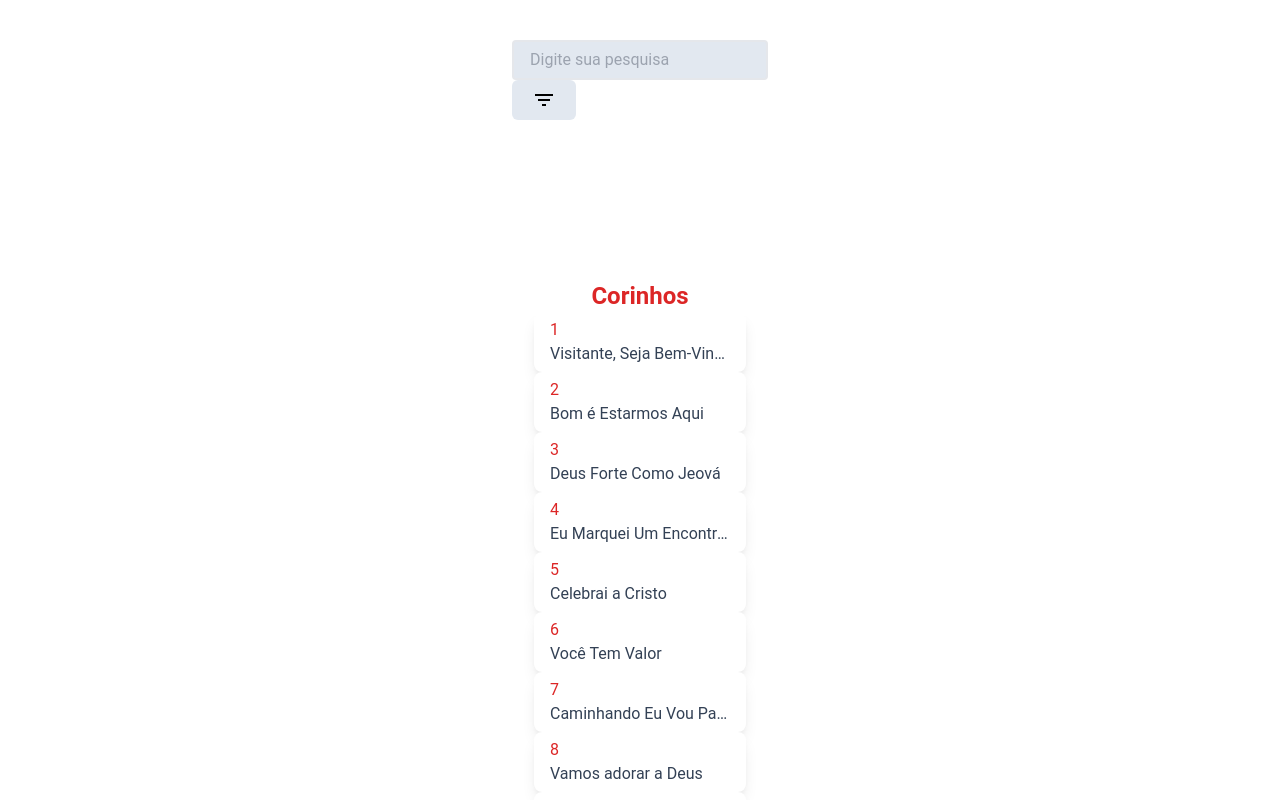
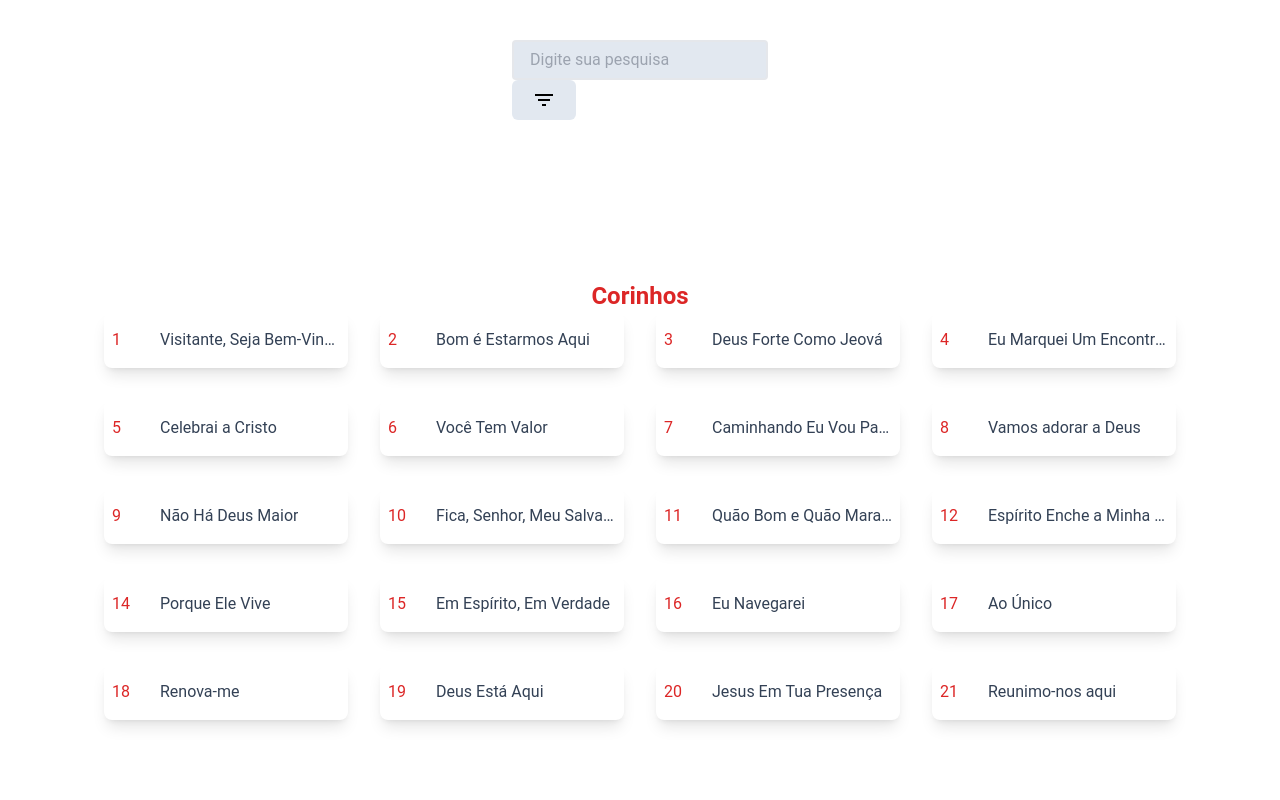
Before and after one commit to thiago-silva-santos/gospeltune, a Nuxt app: page / in a window 1280 px wide. Shown: the top 800 px of the page. Built offline with nearby package versions, Linux system fonts and the light colour scheme.

Commit message:
Ajustes no layout dos cards

```diff
--- a/components/SongsCards.vue
+++ b/components/SongsCards.vue
@@ -1,19 +1,18 @@
 <template>
   <div>
     <section class=" py-10">
-      <div class="grid grid-flow-row gap-8 text-neutral-600 sm:grid-cols-1 md:grid-cols-2 lg:grid-cols-3 xl:grid-cols-4">
+      <div class="cards_container">
         <template v-for="item in items" :key="item">
           <nuxt-link v-if="item.cifra.length > 0"
             :to="item.tipo == 'corinho' ? `/song-view/corinhos/${item.id}` : `/song-view/hinos-harpa-crista/${item.id}`">
             <div class="card_ ">
-              <div class="flex items-center gap-4">
-                <div class="song_number text-center font-bold text-lg">
+              <div class="song_number text-center font-bold text-lg">
                   {{ item.id }}
                 </div>
-                <div class="song_title text-center text-ellipsis overflow-hidden w-full">
+                <div class="song_title">
                   {{ item.nome }}
                 </div>
-              </div>
+
             </div>
           </nuxt-link>
           <div v-else class="card_">
@@ -50,14 +49,17 @@ export default {
 };
 </script>
 <style lang="css" scoped>
+.cards_container {
+  @apply grid grid-flow-row gap-8 text-neutral-600 sm:grid-cols-1 md:grid-cols-2 lg:grid-cols-3 xl:grid-cols-4;
+}
 .card_ {
-  @apply w-full flex items-center justify-between p-4 rounded-lg shadow-lg bg-white cursor-pointer relative;
+  @apply w-full flex items-center justify-start py-4 px-2 gap-2 rounded-lg shadow-lg bg-white cursor-pointer relative;
   transition: all ease-in-out .3s;
   max-height: 60px;
 }
 
 .song_number {
-  @apply text-red-600
+  @apply text-red-600 w-10
 }
 
 .song_title {
@@ -69,11 +71,13 @@ export default {
   .card_:hover {
     @apply bg-slate-50
   }
+
 }
 
 @media (max-width: 424px) {
   .no-results {
     @apply flex justify-center w-full
   }
+
 }
 </style>
```
